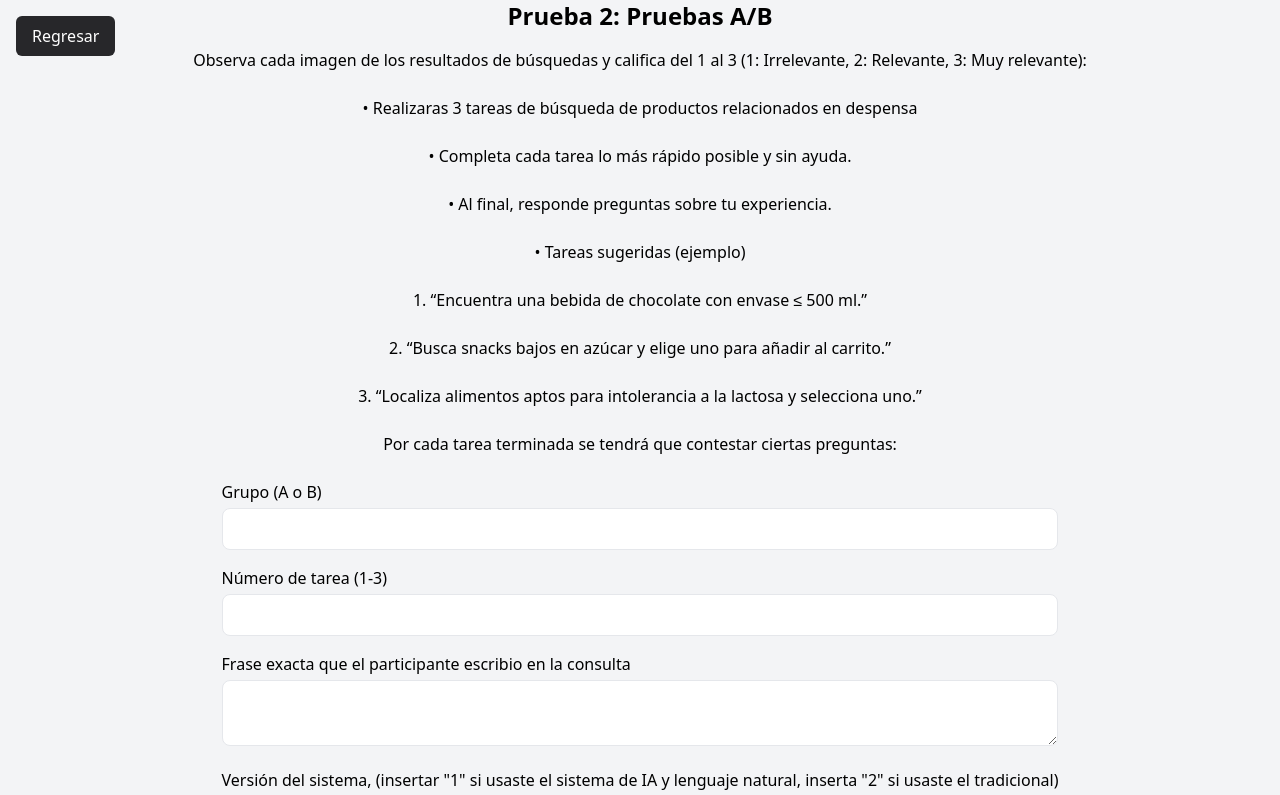
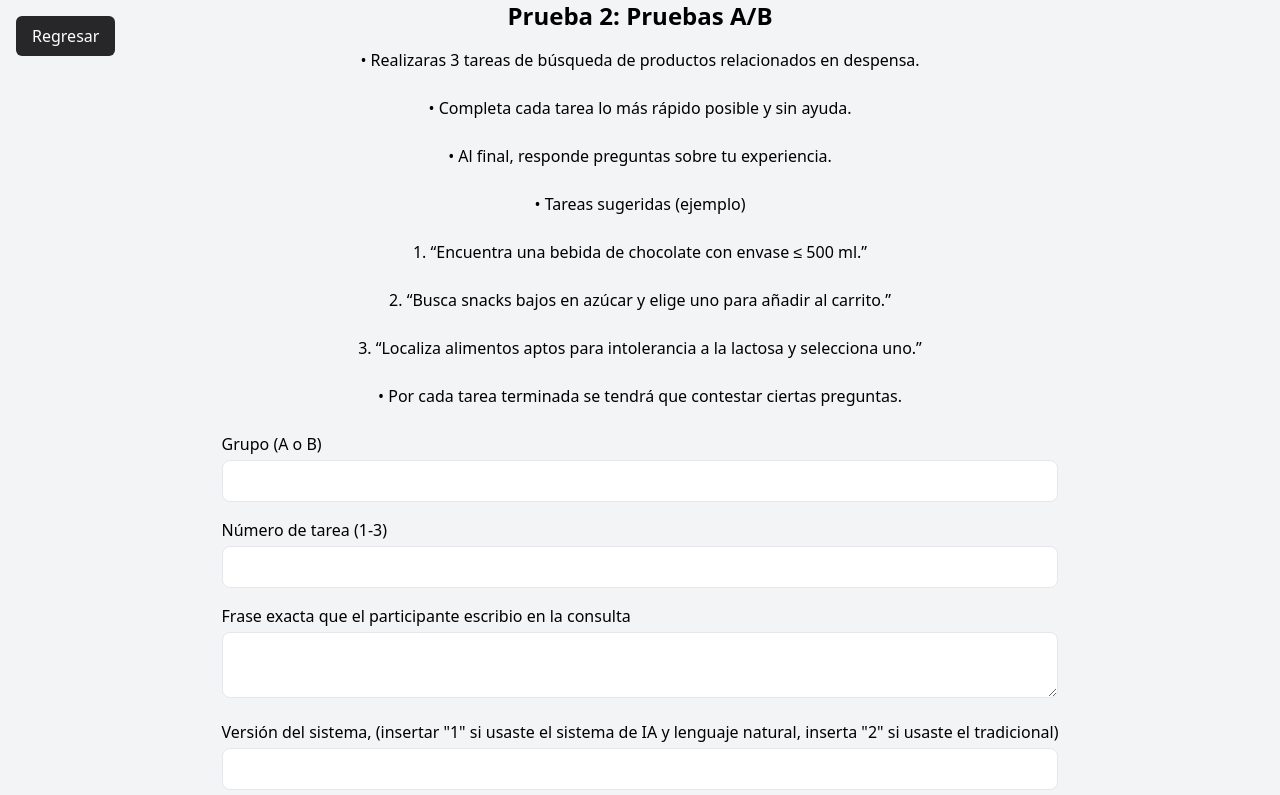
Before and after one commit to cesar3318123/ecommerce_web, a React (Create React App) app: page /prueba2 in a window 1280 px wide. Shown: the top 795 px of the page. Built offline with nearby package versions, Linux system fonts and the light colour scheme.

Commit message:
Mis nuevos cambios

```diff
--- a/src/survey.jsx
+++ b/src/survey.jsx
@@ -115,15 +115,14 @@ function Survey() {
         </button>
       </div>
       <h2 className="text-2xl font-bold mb-4 text-center">Prueba 2: Pruebas A/B</h2>
-      <p className="text-center mb-6">Observa cada imagen de los resultados de búsquedas y califica del 1 al 3 (1: Irrelevante, 2: Relevante, 3: Muy relevante):</p>
-      <p className="text-center mb-6">•	Realizaras 3 tareas de búsqueda de productos relacionados en despensa</p>
-      <p className="text-center mb-6">•	Completa cada tarea lo más rápido posible y sin ayuda.</p>
-      <p className="text-center mb-6">•	Al final, responde preguntas sobre tu experiencia.</p>
-      <p className="text-center mb-6">•	Tareas sugeridas (ejemplo)</p>
-      <p className="text-center mb-6">1.	“Encuentra una bebida de chocolate con envase ≤ 500 ml.”</p>
-      <p className="text-center mb-6">2.	“Busca snacks bajos en azúcar y elige uno para añadir al carrito.”</p>
-      <p className="text-center mb-6">3.	“Localiza alimentos aptos para intolerancia a la lactosa y selecciona uno.”</p>
-      <p className="text-center mb-6">Por cada tarea terminada se tendrá que contestar ciertas preguntas:</p>
+      <p className="text-left mb-6">•	Realizaras 3 tareas de búsqueda de productos relacionados en despensa.</p>
+      <p className="text-left mb-6">•	Completa cada tarea lo más rápido posible y sin ayuda.</p>
+      <p className="text-left mb-6">•	Al final, responde preguntas sobre tu experiencia.</p>
+      <p className="text-left mb-6">•	Tareas sugeridas (ejemplo)</p>
+      <p className="text-left mb-6">1.	“Encuentra una bebida de chocolate con envase ≤ 500 ml.”</p>
+      <p className="text-left mb-6">2.	“Busca snacks bajos en azúcar y elige uno para añadir al carrito.”</p>
+      <p className="text-left mb-6">3.	“Localiza alimentos aptos para intolerancia a la lactosa y selecciona uno.”</p>
+      <p className="text-left mb-6">• Por cada tarea terminada se tendrá que contestar ciertas preguntas.</p>
 
 
       <form onSubmit={handleSubmit} className="space-y-4">
```
